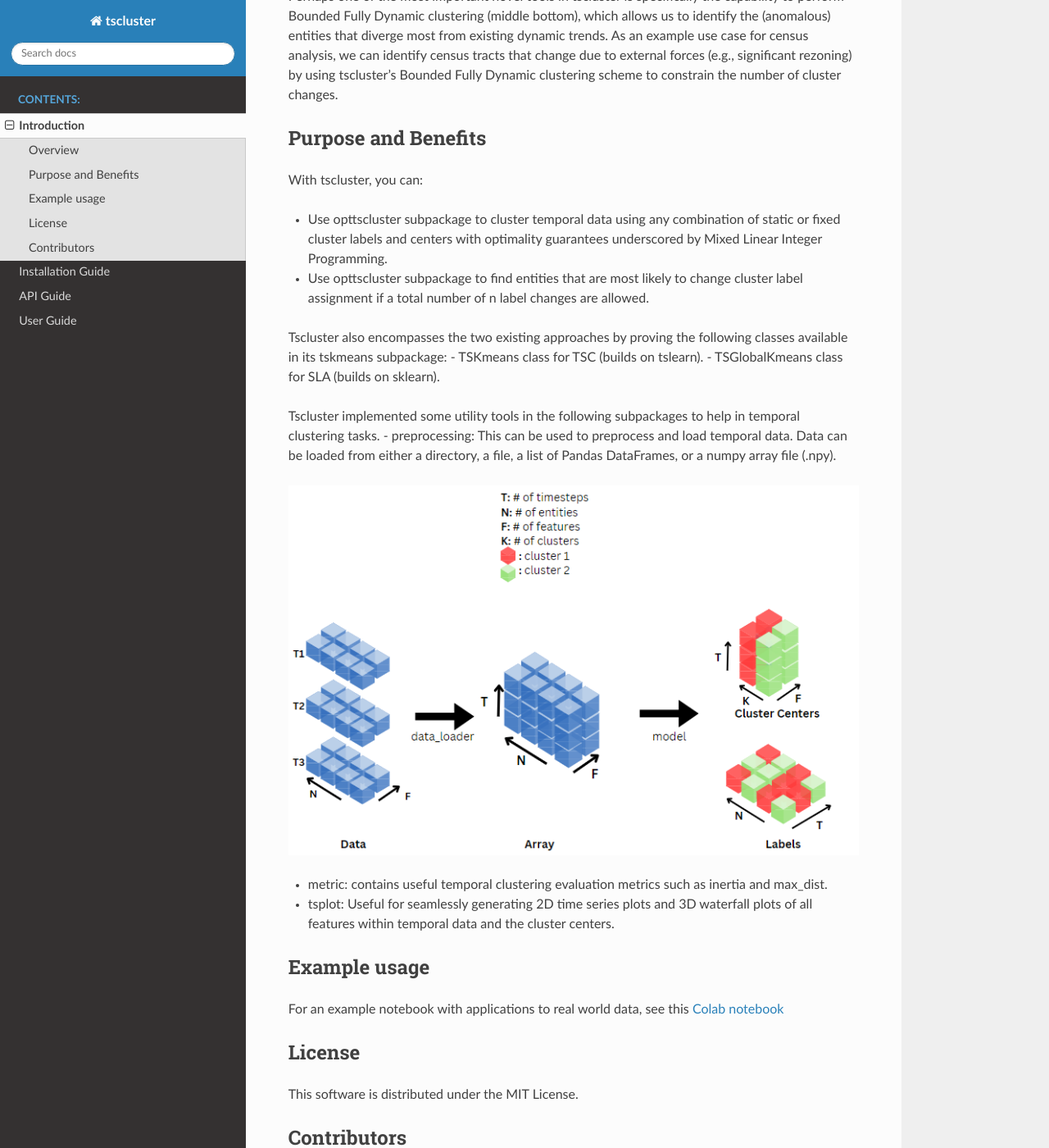
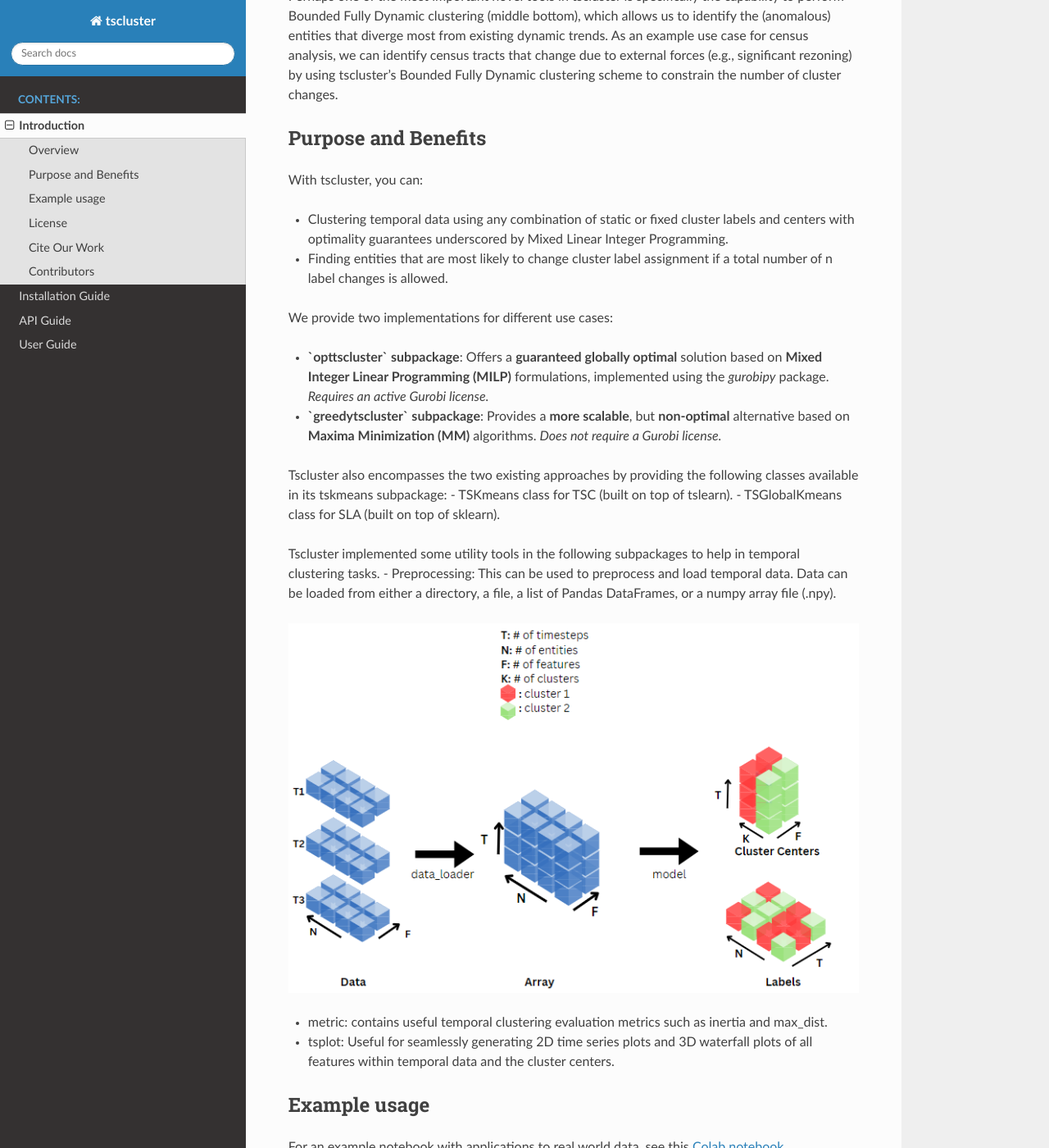
Before and after one commit to tscluster-project/tscluster, a Sphinx documentation site: the page built from docs/introduction.rst, in a window 1280 px wide and 1400 px high, scrolled down 2110 px. Shown: the whole window at 82% size. Built offline with Sphinx 7.4.7 and the Read the Docs theme 3.1.0, drawn with Linux system fonts in a browser that asks for light colours; some of the changed text lies outside the part shown.

Commit message:
Update introduction.rst

````diff
--- a/docs/introduction.rst
+++ b/docs/introduction.rst
@@ -30,31 +30,29 @@
 --------------------
 With tscluster, you can:
 
-- Use opttscluster subpackage to cluster temporal data using any combination of static or fixed cluster labels and centers with optimality guarantees underscored by Mixed Linear Integer Programming.
+- Clustering temporal data using any combination of static or fixed cluster labels and centers with optimality guarantees underscored by Mixed Linear Integer Programming.
+- Finding entities that are most likely to change cluster label assignment if a total number of n label changes is allowed.
 
-- Use opttscluster subpackage to find entities that are most likely to change cluster label assignment if a total number of n label changes are allowed.
+We provide two implementations for different use cases:
 
-Tscluster also encompasses the two existing approaches by proving the following classes available in its tskmeans subpackage:
-- TSKmeans class for TSC (builds on tslearn).
-- TSGlobalKmeans class for SLA (builds on sklearn).
+- **`opttscluster` subpackage**: Offers a **guaranteed globally optimal** solution based on **Mixed Integer Linear Programming (MILP)** formulations, implemented using the `gurobipy` package.
+  *Requires an active Gurobi license.*
+
+- **`greedytscluster` subpackage**: Provides a **more scalable**, but **non-optimal** alternative based on **Maxima Minimization (MM)** algorithms.
+  *Does not require a Gurobi license.*
+
+Tscluster also encompasses the two existing approaches by providing the following classes available in its tskmeans subpackage:
+- TSKmeans class for TSC (built on top of tslearn).
+- TSGlobalKmeans class for SLA (built on top of sklearn).
 
 Tscluster implemented some utility tools in the following subpackages to help in temporal clustering tasks.
-- preprocessing: This can be used to preprocess and load temporal data. Data can be loaded from either a directory, a file, a list of Pandas DataFrames, or a numpy array
+- Preprocessing: This can be used to preprocess and load temporal data. Data can be loaded from either a directory, a file, a list of Pandas DataFrames, or a numpy array
 file (.npy).
 
 .. image:: source/images/tscluster_schema.png
 
 - metric: contains useful temporal clustering evaluation metrics such as inertia and max_dist.
 - tsplot: Useful for seamlessly generating 2D time series plots and 3D waterfall plots of all features within temporal data and the cluster centers.
-
-.. With tscluster, you can:
-
-.. - Cluster time series data with optimality guarantees using ``opttscluster`` subpackage with any of the six shemes in the design space introduced in this paper.
-.. - Use k-means for time series clustering using the ``TSKmeans`` class (built on top of ``tslean``) in the ``tskmeans`` subpackage.
-.. - Do time-series label analysis (TLA) clustering using the  ``TSGlobalKmeans`` class in the ``tskmeans`` subpackage.
-.. - Preprocess time series data using its ``preprocessing`` subpackage.
-.. - Evaluate clustering alogrithms using ``metrics`` subpackage.
-.. - Seamlessly generate plots of the time series and their cluster using its ``tsplot`` subpackage.
 
 Example usage
 -------------
@@ -64,6 +62,24 @@
 -------
 This software is distributed under the MIT License.
 
+Cite Our Work
+-------
+If you used this package in your works, please cite the following paper:
+
+Tosanwumi, J., Liang, J., Silver, D., Fosse, E., & Sanner, S. (2025). tscluster: A python package for the optimal temporal clustering framework. Environment and Planning B: Urban Analytics and City Science, 52(4), 1014-1024.
+
+```
+@article{doi:10.1177/23998083241293833,
+author = {Jolomi Tosanwumi and Jiazhou Liang and Daniel Silver and Ethan Fosse and Scott Sanner},
+title ={tscluster: A python package for the optimal temporal clustering framework},
+journal = {Environment and Planning B: Urban Analytics and City Science},
+volume = {52},
+number = {4},
+pages = {1014-1024},
+year = {2025},
+doi = {10.1177/23998083241293833}}
+```
+
 Contributors
 ------------
 - Jolomi Tosanwumi (University of Toronto, CA)
````
